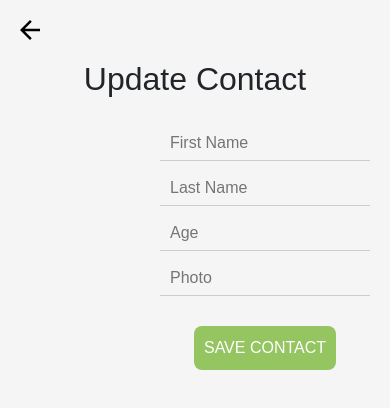
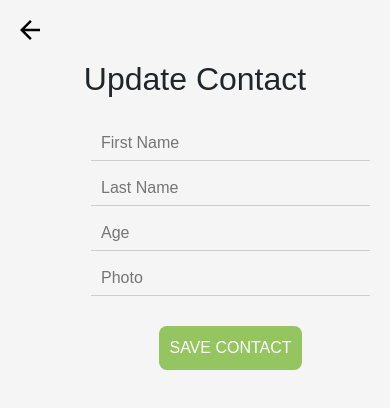
Before and after one commit to ihsanrabb/contact-app, a React (Create React App) app: page /update/1 in a window 390 px wide. Shown: the top 408 px of the page. Built offline with nearby package versions, Linux system fonts and the light colour scheme; no server answers.

Commit message:
add responsive

```diff
--- a/src/index.css
+++ b/src/index.css
@@ -219,14 +219,12 @@ li:nth-child(even) {
 .edit-contact {
   display: block;
   width: 73px;
-  background: white;
   background-image: url('./icons/edit-icon.svg');
   background-repeat: no-repeat;
   background-position: center;
   background-size: 28px;
   font-size: 0;
   background-color: transparent;
-
 }
 
 input::-webkit-outer-spin-button,
@@ -238,3 +236,25 @@ input::-webkit-inner-spin-button {
 input[type=number] {
   -moz-appearance: textfield;
 }
+
+@media only screen and (max-width: 768px) {
+  .contact-list-item {
+    padding: 15px;
+    margin-top: 0.3rem;
+  }
+  .contact-avatar {
+    width: 45px;
+    height: 45px;
+    margin-right: 6px;
+  }
+  .edit-contact {
+    width: 30px;
+    background-size: 20px;
+  }
+  .contact-remove {
+    padding-left: 0;
+    margin-left: 3px;
+    width: 20px;
+    height: 20px;
+  }
+}
```
